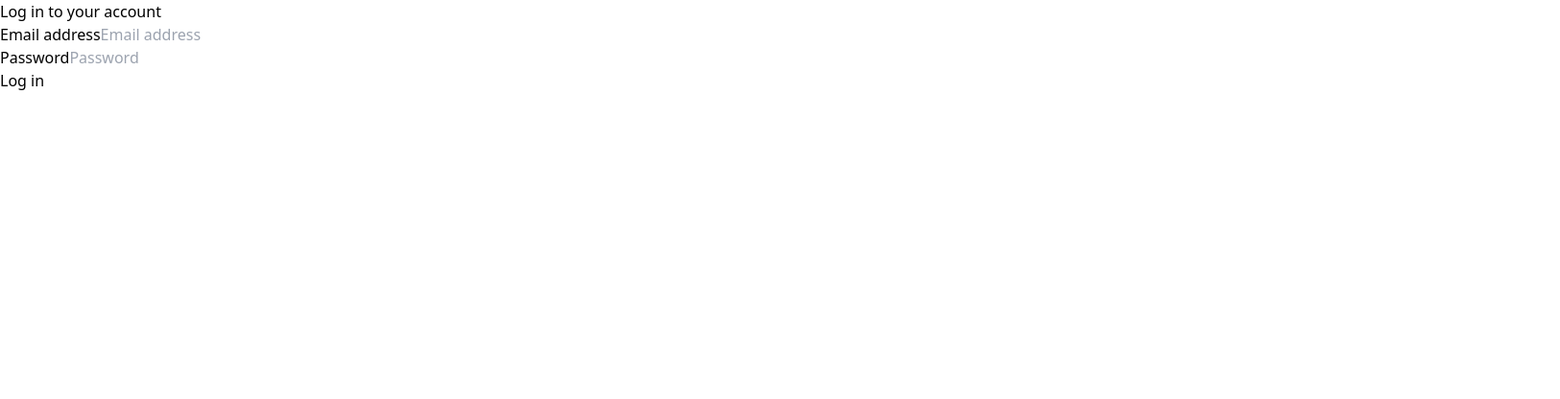
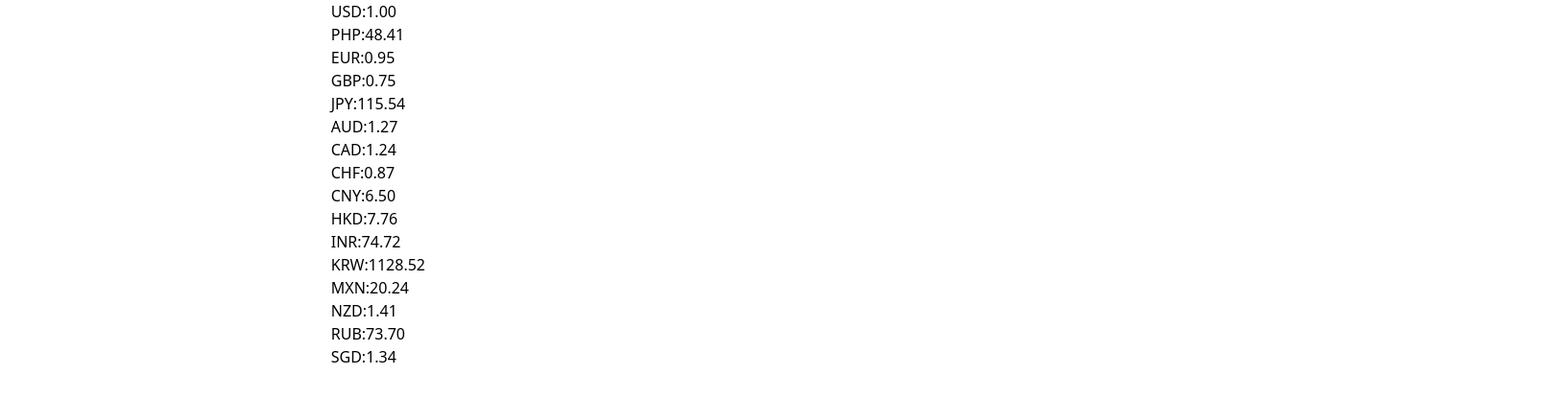
Before and after one commit to jnwync/Frontend-TestingLab3, a React (Vite) app: page /user in a window 1280 px wide. Shown: the top 416 px of the page at 96% size, 1625 px wide, since content can reach past the window. Built offline with nearby package versions, Linux system fonts and the light colour scheme.

Commit message:
finsihed login, added necessary components and routing

```diff
--- a/package.json
+++ b/package.json
@@ -10,8 +10,10 @@
     "preview": "vite preview"
   },
   "dependencies": {
+    "jwt-decode": "^4.0.0",
     "react": "^18.2.0",
-    "react-dom": "^18.2.0"
+    "react-dom": "^18.2.0",
+    "react-router-dom": "^6.22.3"
   },
   "devDependencies": {
     "@types/react": "^18.2.66",
--- a/src/App.tsx
+++ b/src/App.tsx
@@ -1,14 +1,20 @@
-import { useState } from 'react'
-import Login from './components/Login'
+import { BrowserRouter as Router, Routes, Route } from 'react-router-dom';
+import Login from './components/Login';
+import Dashboard from './components/DashBoard';
+import UserDashboard from './components/UserDashboard';
+import AdminDashboard from './components/AdminDashboard';
 
 function App() {
-  const [count, setCount] = useState(0)
-
   return (
-    <>
-      <Login />
-    </>
-  )
+    <Router>
+      <Routes>
+        <Route path="/" element={<Login />} />
+        <Route path="/dashboard" element={<Dashboard />} />
+        <Route path="/user" element={<UserDashboard />} />
+        <Route path="/admin" element={<AdminDashboard />} />
+      </Routes>
+    </Router>
+  );
 }
 
-export default App
+export default App;
--- /dev/null
+++ b/src/components/AdminDashboard.tsx
@@ -0,0 +1,12 @@
+import React from 'react'
+import Navbar from './Navbar'
+
+function AdminDashboard() {
+  return (
+    <div>
+        <Navbar/>
+    </div>
+  )
+}
+
+export default AdminDashboard
--- /dev/null
+++ b/src/components/DashBoard.tsx
@@ -0,0 +1,33 @@
+import React, { useState, useEffect } from 'react';
+import axios from 'axios';
+import UserDashboard from './UserDashboard';
+import AdminDashboard from './AdminDashboard';
+
+const Dashboard: React.FC = () => {
+  const [userType, setUserType] = useState('');
+
+  useEffect(() => {
+    const token = localStorage.getItem('token');
+    if (token) {
+      const decodedToken: any = decodeToken(token);
+      setUserType(decodedToken.type);
+    } else {
+      console.log('User not authenticated');
+    }
+  }, []);
+
+  const decodeToken = (token: string) => {
+    const payload = token.split('.')[1];
+    const decodedPayload = Buffer.from(payload, 'base64').toString('utf-8');
+    return JSON.parse(decodedPayload);
+  };
+
+  return (
+    <div>
+      {userType === 'user' && <UserDashboard />}
+      {userType === 'admin' && <AdminDashboard />}
+    </div>
+  );
+};
+
+export default Dashboard;
--- a/src/components/Login.tsx
+++ b/src/components/Login.tsx
@@ -5,16 +5,15 @@ const Login: React.FC = () => {
   const [email, setEmail] = useState('');
   const [password, setPassword] = useState('');
   const [error, setError] = useState('');
+//   const backendUrl = process.env.REACT_APP_BACKEND_URL;
 
   const handleLogin = async (e: React.FormEvent) => {
     e.preventDefault();
 
     try {
-      const response = await axios.post('/api-login', { email, password });
-      // Handle successful login, e.g., redirect to dashboard
+      const response = await axios.post(`http://localhost:3000/user/api-login`, { email, password });
       console.log(response.data);
     } catch (error) {
-      // Handle login error
       setError('Invalid email or password');
       console.error(error);
     }
--- /dev/null
+++ b/src/components/Navbar.tsx
@@ -0,0 +1,86 @@
+import React, { useState, useEffect, useRef } from 'react';
+
+const Navbar: React.FC = () => {
+  const [exchangeRates, setExchangeRates] = useState<{ [key: string]: number }>({
+    USD: 1,
+    PHP: 48.38,
+    EUR: 0.91,
+    GBP: 0.77,
+    JPY: 116.30,
+    AUD: 1.29,
+    CAD: 1.25,
+    CHF: 0.92,
+    CNY: 6.47,
+    HKD: 7.77,
+    INR: 74.73,
+    KRW: 1128.54,
+    MXN: 20.20,
+    NZD: 1.37,
+    RUB: 73.67,
+    SGD: 1.34,
+  });
+
+  const styleRef = useRef<HTMLStyleElement | null>(null);
+
+  useEffect(() => {
+    styleRef.current = document.createElement('style');
+    document.head.appendChild(styleRef.current);
+    const sheet = styleRef.current.sheet as CSSStyleSheet;
+    sheet.insertRule(`
+      @keyframes marquee {
+        0% {
+          transform: translateX(100%);
+        }
+        100% {
+          transform: translateX(-100%);
+        }
+      }
+    `);
+    return () => {
+      if (styleRef.current) {
+        document.head.removeChild(styleRef.current);
+      }
+    };
+  }, []);
+
+  useEffect(() => {
+    const interval = setInterval(() => {
+      setExchangeRates((prevRates) => ({
+        ...prevRates,
+        USD: 1,
+        PHP: 48.38 + Math.random() * 0.1 - 0.05,
+        EUR: 0.91 + Math.random() * 0.1 - 0.05,
+        GBP: 0.77 + Math.random() * 0.1 - 0.05,
+        JPY: 116.30 + Math.random() * 2 - 1,
+        AUD: 1.29 + Math.random() * 0.1 - 0.05,
+        CAD: 1.25 + Math.random() * 0.1 - 0.05,
+        CHF: 0.92 + Math.random() * 0.1 - 0.05,
+        CNY: 6.47 + Math.random() * 0.1 - 0.05,
+        HKD: 7.77 + Math.random() * 0.1 - 0.05,
+        INR: 74.73 + Math.random() * 0.1 - 0.05,
+        KRW: 1128.54 + Math.random() * 0.1 - 0.05,
+        MXN: 20.20 + Math.random() * 0.1 - 0.05,
+        NZD: 1.37 + Math.random() * 0.1 - 0.05,
+        RUB: 73.67 + Math.random() * 0.1 - 0.05,
+        SGD: 1.34 + Math.random() * 0.1 - 0.05,
+      }));
+    }, 5000);
+
+    return () => clearInterval(interval);
+  }, []);
+
+  return (
+    <nav className="overflow-hidden bg-gray-100 rounded-lg shadow-md">
+      <ul className="flex p-0 m-0 space-x-4 list-none" style={{ animation: 'marquee 15s linear infinite' }}>
+        {Object.entries(exchangeRates).map(([currency, value]) => (
+          <li key={currency} className="flex items-center space-x-2 text-gray-800">
+            <span className="font-semibold uppercase">{currency}:</span>
+            <span>{value.toFixed(2)}</span>
+          </li>
+        ))}
+      </ul>
+    </nav>
+  );
+};
+
+export default Navbar;
--- /dev/null
+++ b/src/components/UserDashboard.tsx
@@ -0,0 +1,12 @@
+import React from 'react'
+import Navbar from './Navbar'
+
+function UserDashboard() {
+  return (
+    <div>
+        <Navbar/>
+    </div>
+  )
+}
+
+export default UserDashboard
```
Also changed, not shown: 2 other files (tests, documents, lock files or other folders).
